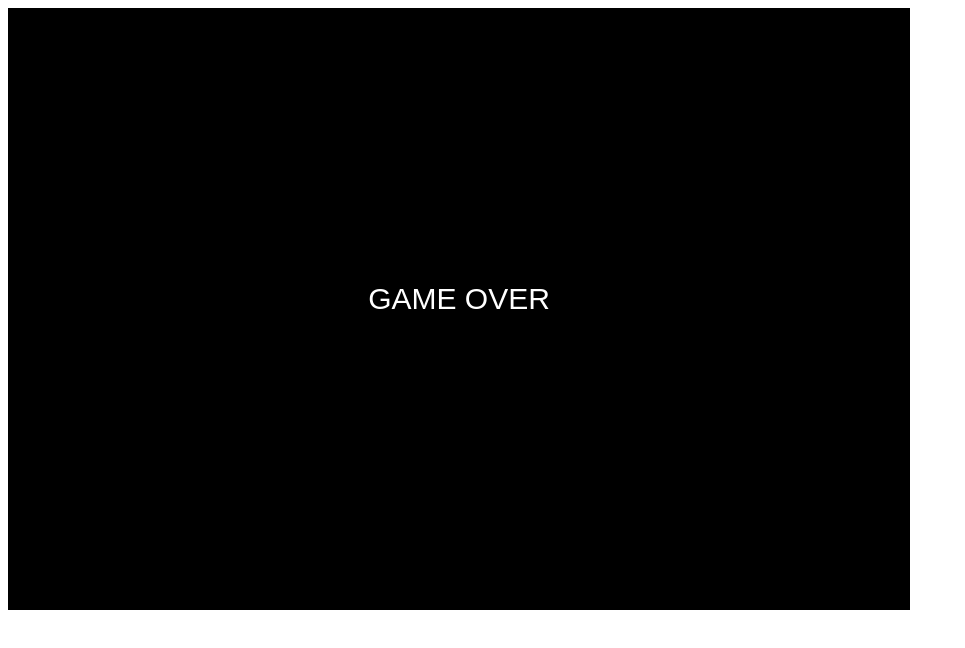
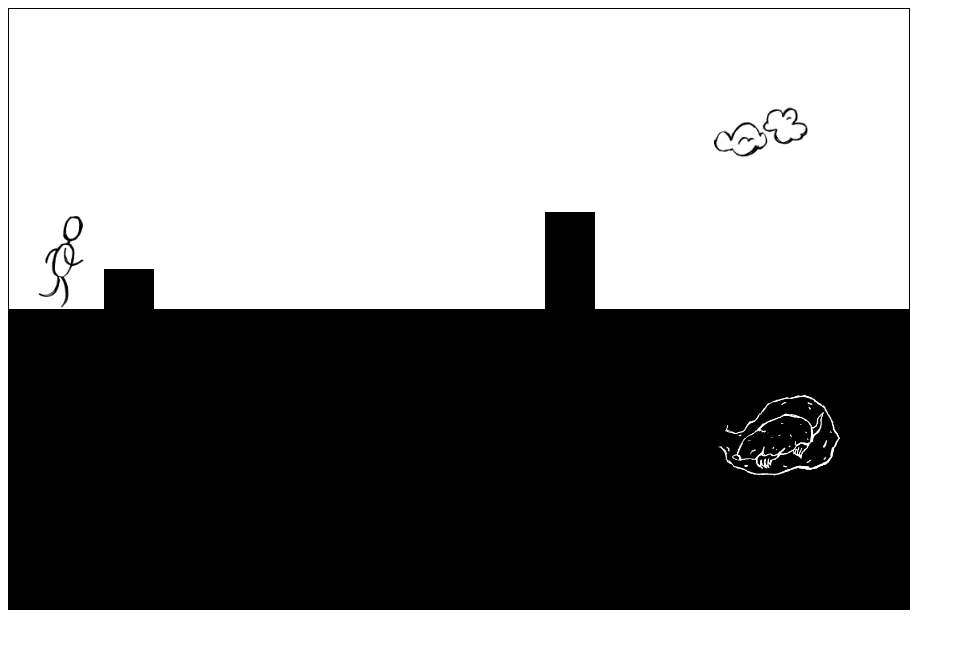
Before and after one commit to IanGaplichnik/GameJam, a plain HTML site: page index.html in a window 1280 px wide. Shown: the whole page, without its empty margins (0-965 px from the left). Drawn offline with Linux system fonts and the light colour scheme.

Commit message:
Add background

```diff
--- a/index.html
+++ b/index.html
@@ -18,6 +18,12 @@
 		<canvas id="gameScreen" width="900" height="600"></canvas>
 		<img id="sprite_black" src="assets/images/run_black.png">
 		<img id="sprite_white" src="assets/images/run_white.png">
+		<img id="day_black" src="assets/images/day_black.png">
+		<img id="day_white" src="assets/images/day_white.png">
+		<img id="night_black" src="assets/images/night_black.png">
+		<img id="night_white" src="assets/images/night_white.png">
+		<script src="src/background_image.js"></script>
+		<script src="src/background.js"></script>
 		<script src="src/block.js"></script>
 		<script src="src/sprite.js"></script>
 		<script src="src/input.js"></script>
--- /dev/null
+++ b/src/background.js
@@ -0,0 +1,27 @@
+class Background {
+	constructor(gameWidth, gameHeight, sprite){
+		this.sprite = sprite;
+		this.gameWidth = gameWidth;
+		this.gameHeight = gameHeight;
+		this.images = [];
+		this.time = 0;
+	}
+
+	update()
+	{
+		let push = Math.random();
+		if (this.time % 100 == 0 && push > 0.3)
+			this.images.push(new BackgroundImage(this.gameWidth, this.gameHeight, this.sprite));
+		this.images.forEach(object => object.update());
+		this.images = this.images.filter(object => !object.markedForDeletion);
+		this.time++;
+	}
+
+	draw(ctx, state)
+	{
+		if ((this.sprite == "day_black" || this.sprite == "day_white") && state == 0)
+			this.images.forEach(object => object.draw(ctx));
+		else if ((this.sprite == "night_black" || this.sprite == "night_white") && state == 1)
+			this.images.forEach(object => object.draw(ctx));
+	}
+}
--- /dev/null
+++ b/src/background_image.js
@@ -0,0 +1,41 @@
+class BackgroundImage {
+	constructor(gameWidth, gameHeight, sprite){
+		this.gameWidth = gameWidth;
+		this.gameHeight = gameHeight;
+		this.sprite_size = 500;
+		this.size = Math.floor(Math.random() * 130) + 70;
+		this.x = gameWidth;
+		if (sprite === "day_black") {
+			this.y = Math.floor(Math.random() * (gameHeight/2 - this.size - 100)) + 30;
+			this.image = document.getElementById("day_black");
+		}
+		else if (sprite === "night_white") {
+			this.y = Math.floor(Math.random() * (gameHeight/2 - this.size - 100)) + 50;
+			this.image = document.getElementById("night_white");
+		}
+		else if (sprite === "day_white"){
+			this.y = Math.floor(Math.random() * (gameHeight/2  - this.size - 50)) + (gameHeight/2) + 30;
+			this.image = document.getElementById("day_white");
+		}
+		else {
+			this.y = Math.floor(Math.random() * (gameHeight/2  - this.size - 50)) + (gameHeight/2) + 30;
+			this.image = document.getElementById("night_black");
+		}
+		this.frame = Math.floor(Math.random() * 3);
+		// this.time = 0;
+		this.speed = -2;
+		this.markedForDeletion = false;
+	}
+
+	update(){
+		this.x += this.speed;
+		if (this.x < 0 - this.size)
+			this.markedForDeletion = true;
+	}
+
+	draw(ctx){
+		ctx.drawImage(this.image, this.sprite_size * this.frame, 0,
+			this.sprite_size, this.sprite_size, this.x, this.y,
+			this.size, this.size);
+	}
+}
--- a/src/index.js
+++ b/src/index.js
@@ -26,24 +26,30 @@ let input = new InputHandler(character, obstacles);
 let lastTime = 0;
 let spawnTime = 0;
 
+let background = [];
+background.push(new Background(GAME_WIDTH, GAME_HEIGHT, "day_black"));
+background.push(new Background(GAME_WIDTH, GAME_HEIGHT, "day_white"));
+background.push(new Background(GAME_WIDTH, GAME_HEIGHT, "night_black"));
+background.push(new Background(GAME_WIDTH, GAME_HEIGHT, "night_white"));
+
 
 function gameLoop(timestamp) {
 	let deltaTime = timestamp - lastTime;
 	lastTime = timestamp;
 
 	obstacles.forEach(object => detectCollision(character, object, gamestate));
-	if (gamestate.value === 1)
-	{
-		ctx.rect(0, 0, GAME_WIDTH, GAME_HEIGHT);
-        ctx.fillStyle = "rgba(0,0,0,1)";
-        ctx.fill();
+	// if (gamestate.value === 1)
+	// {
+	// 	ctx.rect(0, 0, GAME_WIDTH, GAME_HEIGHT);
+    //     ctx.fillStyle = "rgba(0,0,0,1)";
+    //     ctx.fill();
 
-        ctx.font = "30px Arial";
-        ctx.fillStyle = "white";
-        ctx.textAlign = "center";
-        ctx.fillText("GAME OVER", GAME_WIDTH / 2, GAME_HEIGHT/2);
-		return;
-	}
+    //     ctx.font = "30px Arial";
+    //     ctx.fillStyle = "white";
+    //     ctx.textAlign = "center";
+    //     ctx.fillText("GAME OVER", GAME_WIDTH / 2, GAME_HEIGHT/2);
+	// 	return;
+	// }
 
 	ctx.clearRect(0, 0, GAME_WIDTH, GAME_HEIGHT);
 	ctx.fillStyle = 'black';
@@ -65,6 +71,8 @@ function gameLoop(timestamp) {
 		obstacles.push(new BlockUP(GAME_WIDTH, GAME_HEIGHT));
 	}
 
+	background.forEach(object => object.update());
+	background.forEach(object => object.draw(ctx, input.state));
 
 	obstacles.forEach(object => object.update(deltaTime, input.state));
 	obstacles = obstacles.filter(block => !block.markedForDeletion);
```
Also changed, not shown: assets/images/day_black.png (added), assets/images/day_white.png (added), assets/images/night_black.png (added), assets/images/night_white.png (added).
